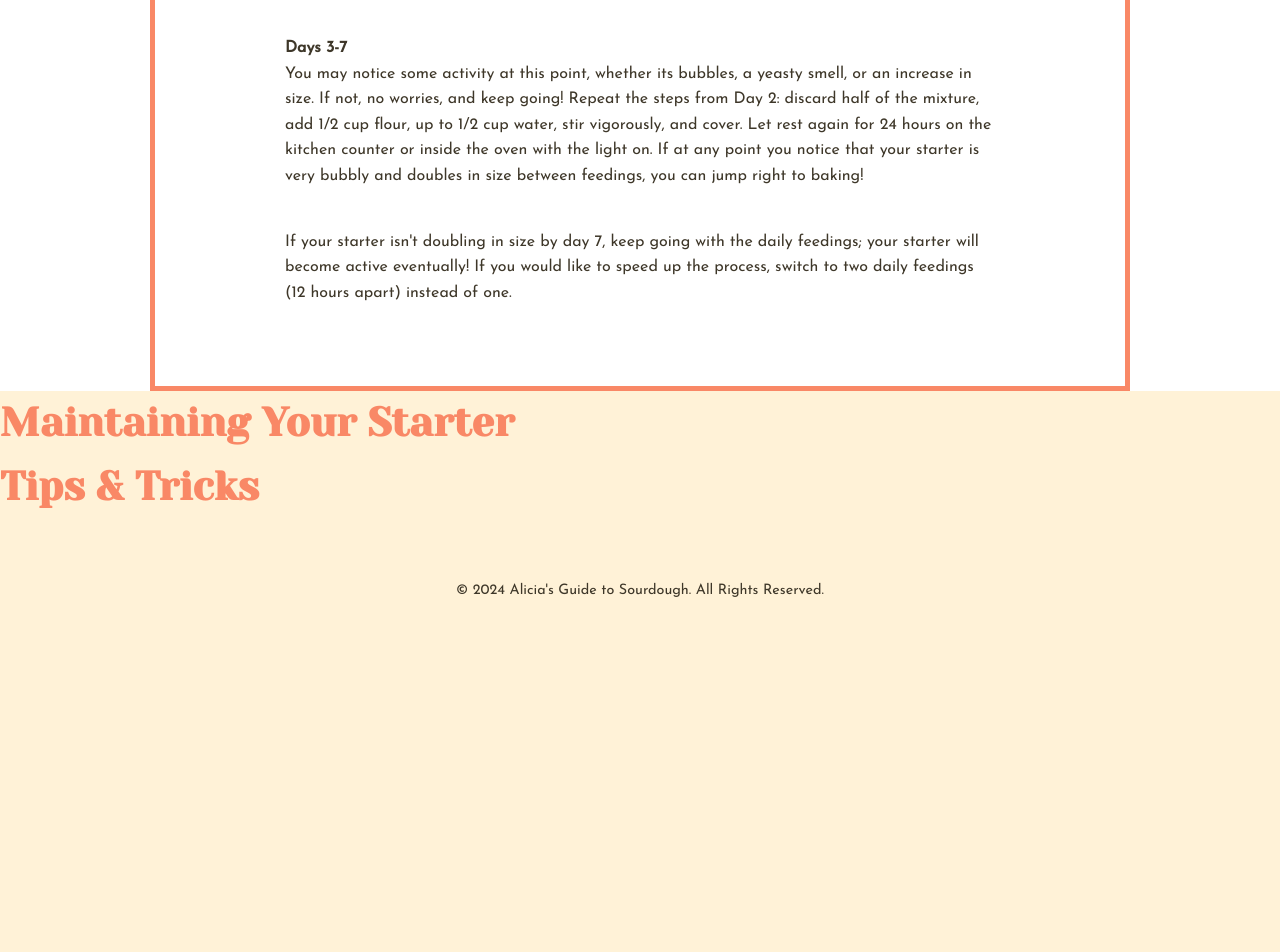
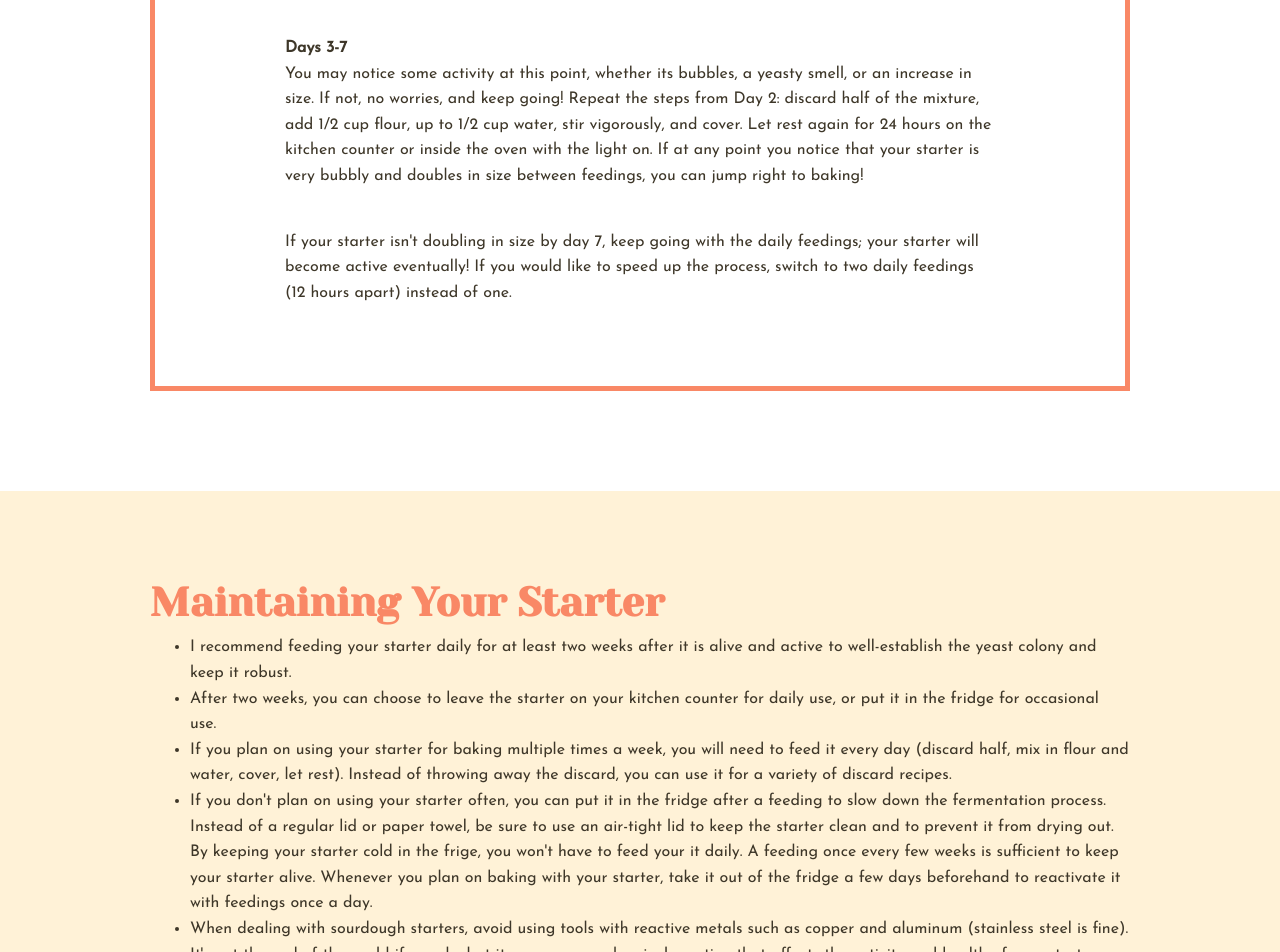
Before and after one commit to abarlow4944/sourdoughWebsite, a plain HTML site: page starterGuide.html in a window 1280 px wide. Shown: the part 1848-2800 px from the top of the page. Before the commit the page ends 2480 px from the top, so only its background shows below. Drawn offline with Linux system fonts and the light colour scheme.

Commit message:
Added maintenance and tips section to starter guide page.

```diff
--- a/starterGuide.html
+++ b/starterGuide.html
@@ -107,13 +107,21 @@
     </section>
 
     <section class ="maintenanceTips">
-        <div class="maintenance">
-            <h2>Maintaining Your Starter</h2>
-        </div>
+        <h2>Maintaining Your Starter</h2>
+        <ul>
+            <li>I recommend feeding your starter daily for at least two weeks after it is alive and active to well-establish the yeast colony and keep it robust.</li>
+            <li>After two weeks, you can choose to leave the starter on your kitchen counter for daily use, or put it in the fridge for occasional use.</li>
+            <li>If you plan on using your starter for baking multiple times a week, you will need to feed it every day (discard half, mix in flour and water, cover, let rest). Instead of throwing away the discard, you can use it for a variety of discard recipes.</li>
+            <li>If you don't plan on using your starter often, you can put it in the fridge after a feeding to slow down the fermentation process. Instead of a regular lid or paper towel, be sure to use an air-tight lid to keep the starter clean and to prevent it from drying out. By keeping your starter cold in the frige, you won't have to feed your it daily. A feeding once every few weeks is sufficient to keep your starter alive. Whenever you plan on baking with your starter, take it out of the fridge a few days beforehand to reactivate it with feedings once a day.</li>
+            <li>When dealing with sourdough starters, avoid using tools with reactive metals such as copper and aluminum (stainless steel is fine). It's not the end of the world if you do, but it <i>may</i> cause a chemical reaction that affects the activity and health of your starter.<br><br></li>
+        </ul>
 
-        <div class="Tips">
-            <h2>Tips & Tricks</h2>
-        </div>
+        <h2>Tips & Tricks</h2>
+        <ul>
+            <li>Starters ferment faster in warm temperatures, ideally 22°C to 28°C. To keep it warm, consider leaving it in a warm area in your kitchen (top of the fridge, inside the oven with the light on etc). </li>
+            <li>Keeping your starter thick is one of the best ways to keep it strong and healthy. Feel free to adjust your flour and water measurements to ensure your mixture stays mousse-like in consistency. You don't want your starter to be watery or soupy.</li>
+        </ul>
+
 
 
     </section>
--- a/styles/style.css
+++ b/styles/style.css
@@ -440,7 +440,7 @@ button:hover {
 
 /* starter guide tabs */
 .starterGuideTabs {
-    padding: 100px 150px 0px 150px;
+    padding: 100px 150px 100px 150px;
     background-color: white;
 }
 
@@ -516,3 +516,7 @@ button:hover {
     color: var(--brown);
     padding: 20px;
 }
+
+.maintenanceTips{
+    padding: 80px 150px;
+}
```
